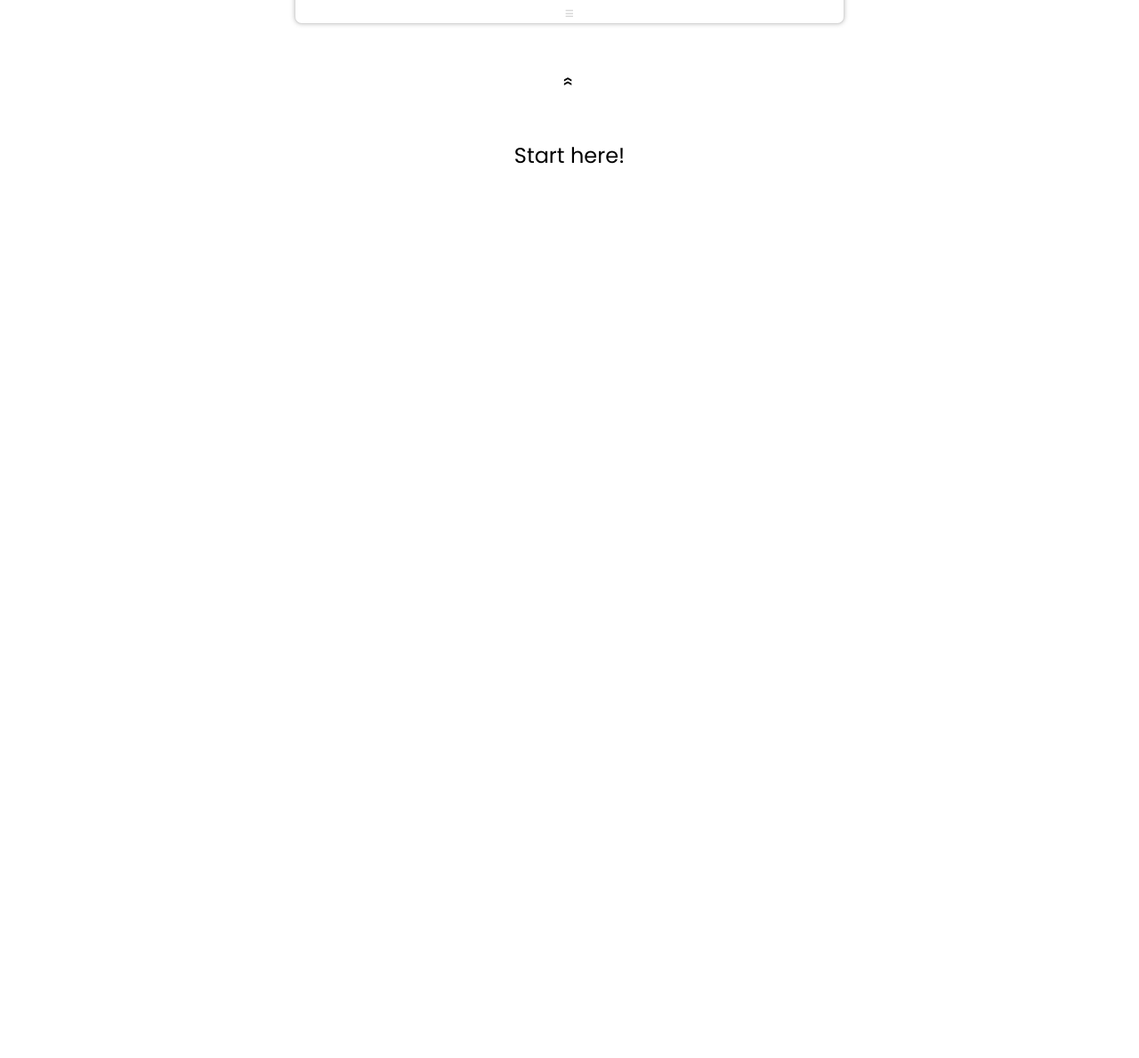
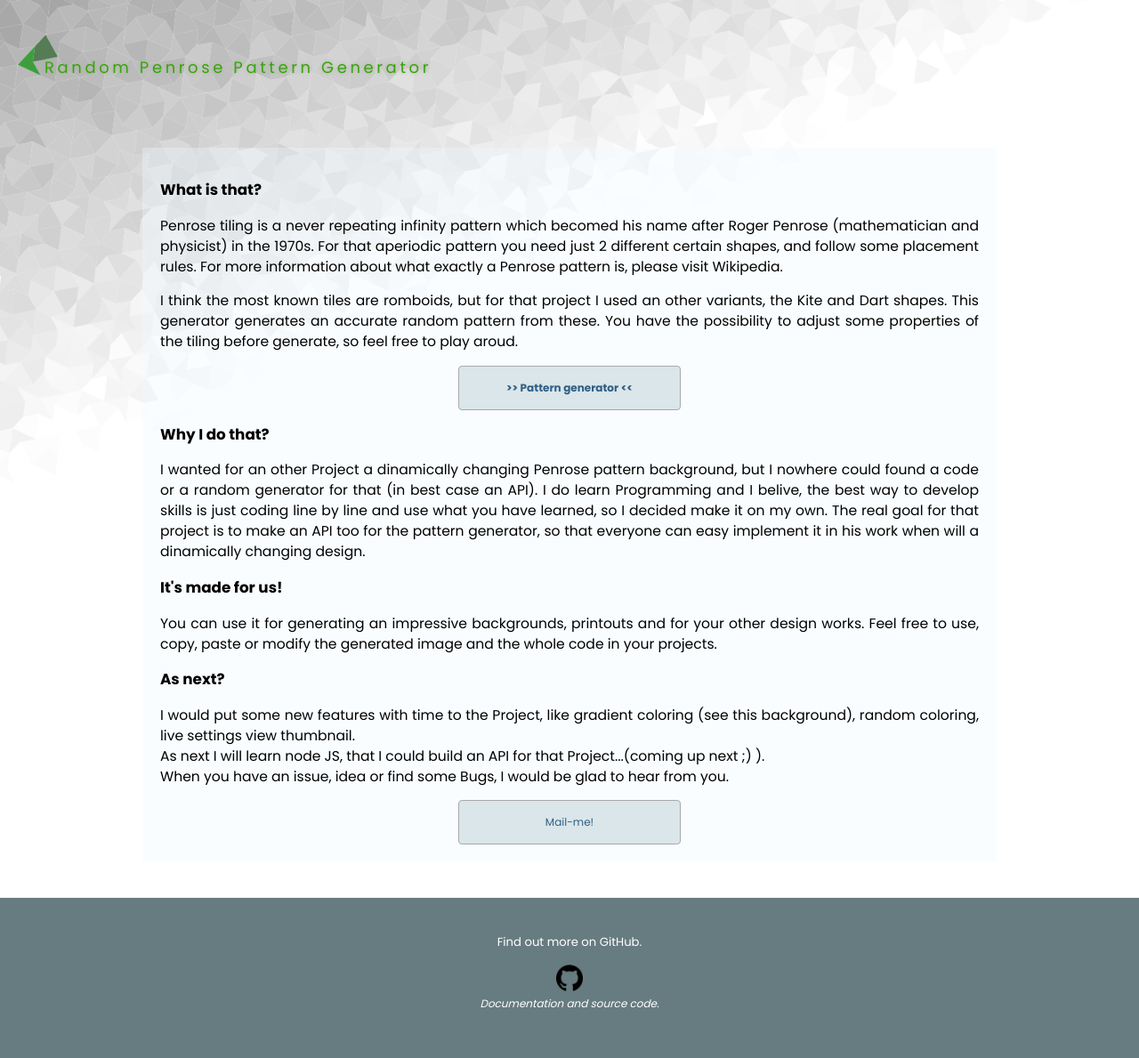
Before and after one commit to btcreator/PenroseTiles, a plain HTML site: page index.html in a window 1280 px wide. Shown: the whole page at 89% size. Before the commit the page ends 800 px from the top, so only its background shows below. Drawn offline with Linux system fonts and the light colour scheme.

Commit message:
Startsite done, small changes made. next - reconstruct to modules/refactoringn

```diff
--- a/general.css
+++ b/general.css
@@ -2,172 +2,86 @@
 
 * {
     box-sizing: border-box;
-    font-family: 'Copperplate Gothic', 'Poppins', sans-serif;
+    font-family: 'Poppins', sans-serif;
     font-size: 12px;
 }
 
 body {
     margin: 0;
-    overflow: hidden;
+    min-height: 100vh;
+    display: grid;
+    grid-template-rows: auto 1fr auto;
+    background: white url(img/bg.png) no-repeat;
+    background-size: 1240px;
 }
 
-/*********************************************************************** Floating Menu Bar*/
-.floating-menu {
-    position: fixed;
-    top: -130px;
-    left: 0;
-    right: 0;
-    margin: 0 auto;
-    display: inline-block;
-    width: fit-content;
-    transition: 0.5s top;
-    z-index: 10;
+header {
+    padding: 50px;
 }
 
-.slide {
-    top: 0;
+h1 {
+    color: rgb(58, 163, 14);
+    font-size: 1.5em;
+    font-weight: 400;
+    letter-spacing: 0.2em;
+    text-shadow: 0 0 4px #a1b195;
 }
-/******************************************** Main Menu Control*/
-.main-menu {
-    background-color: white;
-    position: relative;
-    text-align: center;
-    width: fit-content;
-    margin: 0 auto;
-    padding: 10px 20px 0;
-    border: 1px solid rgb(216, 216, 216);
-    border-top: none;
-    border-radius: 0 0 8px 8px;
-    box-shadow: 0 0 5px rgba(97, 97, 97, 0.393);
+
+h2 {
+    font-size: 1.4em;
+}
+
+main {
+    width: 75%;
+    margin: 15px auto 40px;
+}
+
+section {
+    padding: 20px;
+    background-color: rgba(240, 248, 255, 0.337);
+}
+
+main p {
+    font-size: 1.3em;
+    text-align: justify;
 }
 
 .button {
-    border: 1px solid rgba(223, 223, 223, 0.436);
-    background-color: white;
-    padding: 30px;
-    transition: border 1s;
-    color: rgb(100, 159, 186);
+    width: 250px;
+    margin: 0 auto;
+    display: block;
+    padding: 15px;
+    border: 1px solid darkgrey;
+    border-radius: 4px;
+    background-color: rgba(69, 122, 132, 0.178);
+    text-decoration: none;
+    color: rgb(47, 95, 134);
+    text-align: center;
 }
 
 .button:hover {
-    border: 1px solid rgba(194, 194, 194, 0.606);
-    background: linear-gradient(11deg, rgba(207, 236, 255, 0.581) 0%, rgba(255, 255, 255, 0) 100%);
+    background-color: rgba(114, 156, 164, 0.178);
+    box-shadow: 0 2px 5px rgba(97, 97, 97, 0.393);
 }
 
-.generate-pattern {
-    background-color: rgba(227, 212, 203, 0.285);
-    color: rgb(73, 28, 28);
-    font-size: bold;
+.generator {
+    font-weight: bold;
 }
 
-.generate-pattern:hover {
-    background: linear-gradient(11deg, rgba(227, 212, 203, 0.581) 0%, rgba(255, 255, 255, 0) 100%);
+.mail {
+    font-weight: normal;
 }
 
-.download-link {
-    height: 45px;
-    display: flex;
-    justify-content: center;
-    align-items: center;
+footer {
+    width: 100%;
+    height: 180px;
+    padding-top: 40px;
+    background-color: rgb(103, 124, 128);
+    color: white;
+    text-align: center;
 }
 
-.download-link p {
-    margin: 0;
-    color: rgba(93, 94, 94, 0.646);
+footer div:first-child {
+    font-size: 1.1em;
+    margin-bottom: 15px;
 }
-
-.download-link a {
-    display: inline-block;
-    width: fit-content;
-    padding: 10px 15px;
-    border: 1px solid rgba(43, 83, 108, 0.516);
-    border-radius: 3px;
-    background-color: rgb(237, 237, 237);
-    text-decoration: none;
-    color: rgb(103, 104, 94);
-}
-
-.hamburger {
-    cursor: pointer;
-    margin: 0;
-    font-family: 'Times New Roman', Times, serif;
-    font-size: large;
-    font-weight: bold;
-    color: rgb(211, 211, 211);
-}
-
-.hamburger:hover {
-    color: black;
-}
-
-/******************************************** Submenu Menu Control*/
-.sub-menu {
-    background-color: white;
-    text-align: left;
-    width: fit-content;
-    margin: 0 auto;
-    margin-top: -10px;
-    padding: 10px;
-    padding-top: 20px;
-    border: 1px solid rgb(216, 216, 216);
-    border-top: none;
-    border-radius: 8px;
-    box-shadow: 0 0 5px rgba(97, 97, 97, 0.393);
-}
-
-.sub-item {
-    display: grid;
-    grid-template-columns: repeat(2, auto);
-    justify-items: center;
-}
-
-.sub-menu .inputs {
-    grid-column: 1 / 2;
-    padding: 0 40px;
-    width: fit-content;
-}
-
-.sub-menu input {
-    padding: 5px 0;
-    margin-top: 10px;
-    width: 180px;
-}
-
-.sub-menu label {
-    display: block;
-    margin-top: 15px;
-}
-
-.sub-menu img {
-    grid-column: 2 / 3;
-    margin: 10px;
-}
-
-input::-webkit-outer-spin-button,
-input::-webkit-inner-spin-button {
-    -webkit-appearance: none;
-    margin: 0;
-}
-
-input#color_kite,
-input#color_dart {
-    padding: 0;
-}
-.hidden {
-    display: none;
-}
-
-/******************************************** Start here*/
-.start {
-    text-align: center;
-    margin-top: 50px;
-}
-
-.start p {
-    font-size: x-large;
-}
-
-.start p:first-child {
-    display: inline-block;
-    transform: rotate(90deg);
-}
--- /dev/null
+++ b/generator.css
@@ -0,0 +1,180 @@
+@import url('https://fonts.googleapis.com/css2?family=Poppins:wght@100;400;700&display=swap');
+
+* {
+    box-sizing: border-box;
+    font-family: 'Copperplate Gothic', 'Poppins', sans-serif;
+    font-size: 12px;
+}
+
+body {
+    margin: 0;
+    overflow: hidden;
+}
+
+/*********************************************************************** Floating Menu Bar*/
+.floating-menu {
+    position: fixed;
+    top: -130px;
+    left: 0;
+    right: 0;
+    margin: 0 auto;
+    display: inline-block;
+    width: fit-content;
+    transition: 0.5s top;
+    z-index: 10;
+}
+
+.slide {
+    top: 0;
+}
+/******************************************** Main Menu Control*/
+.main-menu {
+    background-color: white;
+    position: relative;
+    text-align: center;
+    width: fit-content;
+    margin: 0 auto;
+    padding: 10px 20px 0;
+    border: 1px solid rgb(216, 216, 216);
+    border-top: none;
+    border-radius: 0 0 8px 8px;
+    box-shadow: 0 0 5px rgba(97, 97, 97, 0.393);
+}
+
+.button {
+    border: 1px solid rgba(223, 223, 223, 0.436);
+    background-color: white;
+    padding: 30px;
+    transition: border 1s;
+    color: rgb(100, 159, 186);
+}
+
+.button:hover {
+    border: 1px solid rgba(194, 194, 194, 0.606);
+    background: linear-gradient(11deg, rgba(207, 236, 255, 0.581) 0%, rgba(255, 255, 255, 0) 100%);
+}
+
+.generate-pattern {
+    background-color: rgba(227, 212, 203, 0.285);
+    color: rgb(73, 28, 28);
+    font-size: bold;
+}
+
+.generate-pattern:hover {
+    background: linear-gradient(11deg, rgba(227, 212, 203, 0.581) 0%, rgba(255, 255, 255, 0) 100%);
+}
+
+.download-link {
+    height: 45px;
+    display: flex;
+    justify-content: center;
+    align-items: center;
+}
+
+.download-link p {
+    margin: 0;
+    color: rgba(93, 94, 94, 0.646);
+}
+
+.download-link a {
+    display: inline-block;
+    width: fit-content;
+    padding: 10px 15px;
+    border: 1px solid rgba(43, 83, 108, 0.516);
+    border-radius: 3px;
+    background-color: rgb(237, 237, 237);
+    text-decoration: none;
+    color: rgb(103, 104, 94);
+}
+
+.hamburger {
+    cursor: pointer;
+    margin: 0;
+    font-family: 'Times New Roman', Times, serif;
+    font-size: large;
+    font-weight: bold;
+    color: rgb(211, 211, 211);
+}
+
+.hamburger:hover {
+    color: black;
+}
+
+/******************************************** Submenu Menu Control*/
+.sub-menu {
+    background-color: white;
+    text-align: left;
+    width: fit-content;
+    margin: 0 auto;
+    margin-top: -10px;
+    padding: 10px;
+    padding-top: 20px;
+    border: 1px solid rgb(216, 216, 216);
+    border-top: none;
+    border-radius: 8px;
+    box-shadow: 0 0 5px rgba(97, 97, 97, 0.393);
+}
+
+.sub-item {
+    display: grid;
+    grid-template-columns: repeat(2, auto);
+    justify-items: center;
+}
+
+.sub-menu .inputs {
+    grid-column: 1 / 2;
+    padding: 0 40px;
+    width: fit-content;
+}
+
+.sub-menu input {
+    padding: 5px 0;
+    margin-top: 10px;
+    width: 180px;
+}
+
+.sub-menu label {
+    display: block;
+    margin-top: 15px;
+}
+
+.sub-menu img {
+    grid-column: 2 / 3;
+    margin: 10px;
+}
+
+input::-webkit-outer-spin-button,
+input::-webkit-inner-spin-button {
+    -webkit-appearance: none;
+    margin: 0;
+}
+
+input#color_kite,
+input#color_dart {
+    padding: 0;
+}
+
+.notes {
+    width: 200px;
+    font-family: 'Poppins', Helvetica, sans-serif;
+    color: rgb(151, 151, 151);
+}
+
+.hidden {
+    display: none;
+}
+
+/******************************************** Start here*/
+.start {
+    text-align: center;
+    margin-top: 50px;
+}
+
+.start p {
+    font-size: x-large;
+}
+
+.start p:first-child {
+    display: inline-block;
+    transform: rotate(90deg);
+}
--- a/index.html
+++ b/index.html
@@ -3,121 +3,67 @@
     <head>
         <meta charset="utf-8" />
         <link rel="stylesheet" href="general.css" />
-        <script src="penrose.js" defer></script>
-        <title>Penrose Pattern Generator</title>
+        <title>Random Penrose Pattern Generator</title>
     </head>
     <body>
-        <div class="floating-menu">
-            <div class="main-menu">
-                <div class="settings-buttons">
-                    <input class="button" type="button" value="Dimension" data-type="dimension" />
+        <header>
+            <div class="logo">
+                <h1>Random Penrose Pattern Generator</h1>
+            </div>
+        </header>
+        <main>
+            <section>
+                <h2>What is that?</h2>
+                <p>
+                    Penrose tiling is a never repeating infinity pattern which becomed his name
+                    after Roger Penrose (mathematician and physicist) in the 1970s. For that
+                    aperiodic pattern you need just 2 different certain shapes, and follow some
+                    placement rules. For more information about what exactly a Penrose pattern is,
+                    please visit Wikipedia.
+                </p>
+                <p>
+                    I think the most known tiles are romboids, but for that project I used an other
+                    variants, the Kite and Dart shapes. This generator generates an accurate random
+                    pattern from these. You have the possibility to adjust some properties of the
+                    tiling before generate, so feel free to play aroud.
+                </p>
+                <a class="generator button" href="generator.html">>> Pattern generator <<</a>
+                <h2>Why I do that?</h2>
+                <p>
+                    I wanted for an other Project a dinamically changing Penrose pattern background,
+                    but I nowhere could found a code or a random generator for that (in best case an
+                    API). I do learn Programming and I belive, the best way to develop skills is
+                    just coding line by line and use what you have learned, so I decided make it on
+                    my own. The real goal for that project is to make an API too for the pattern
+                    generator, so that everyone can easy implement it in his work when will a
+                    dinamically changing design.
+                </p>
 
-                    <input class="button" type="button" value="Colors" data-type="color" />
+                <h2>It's made for us!</h2>
+                <p>
+                    You can use it for generating an impressive backgrounds, printouts and for your
+                    other design works. Feel free to use, copy, paste or modify the generated image
+                    and the whole code in your projects.
+                </p>
 
-                    <input class="button" type="button" value="Density" data-type="density" />
-
-                    <input class="button" type="button" value="Rotation" data-type="rotation" />
-
-                    <button class="generate-pattern button" type="submit" form="settings">
-                        Generate
-                    </button>
-                </div>
-                <div class="download-link">
-                    <p>Download link would be available after generating a pattern.</p>
-                </div>
-                <div class="hamburger">&equiv;</div>
-            </div>
-            <form class="hidden sub-menu" id="settings">
-                <div class="hidden dimension sub-item">
-                    <div class="inputs">
-                        <label class="hidden" for="width" form="settings">Width</label>
-                        <input
-                            id="width"
-                            type="number"
-                            name="width"
-                            form="settings"
-                            placeholder="Width"
-                        /><br />
-                        <label class="hidden" for="height" form="settings">Height</label>
-                        <input
-                            id="height"
-                            type="number"
-                            name="height"
-                            form="settings"
-                            placeholder="height"
-                        />
-
-                        <p>Default: <br />Window size (viewport)</p>
-                    </div>
-
-                    <img src="img/dimension.png" alt="Showing dimension width and height" />
-                </div>
-
-                <div class="hidden color sub-item">
-                    <div class="inputs">
-                        <label for="color_kite" form="settings">Kite color</label>
-                        <input
-                            id="color_kite"
-                            type="color"
-                            name="color_one"
-                            form="settings"
-                            value="#9a722F"
-                        /><br />
-                        <label for="color_dart" form="settings">Dart color</label>
-                        <input
-                            id="color_dart"
-                            type="color"
-                            name="color_two"
-                            form="settings"
-                            value="#00b9ad"
-                        />
-                    </div>
-
-                    <img src="img/kiteDartColor.png" alt="Color of Kite and Dart" />
-                </div>
-
-                <div class="hidden density sub-item">
-                    <div class="inputs">
-                        <label class="hidden" for="density" form="settings">Density</label>
-                        <input
-                            id="density"
-                            type="range"
-                            name="density"
-                            min="5"
-                            max="150"
-                            value="20"
-                            form="settings"
-                        />
-                        <div class="range-display">20</div>
-                    </div>
-
-                    <img src="img/density.png" alt="Showing change in density" />
-                </div>
-
-                <div class="hidden rotation sub-item">
-                    <div class="inputs">
-                        <label for="rotation" form="settings">Rotation</label>
-                        <input
-                            id="rotation"
-                            type="range"
-                            name="rotation"
-                            min="0"
-                            max="359"
-                            value="25"
-                            form="settings"
-                        />
-                        <div class="range-display">25 deg</div>
-                    </div>
-
-                    <img src="img/rotation.png" alt="Color of Kite and Dart" />
-                </div>
-            </form>
-        </div>
-        <div class="penrose-pattern-container">
-            <div class="start">
-                <p>&laquo;</p>
-                <p>Start here!</p>
-            </div>
-        </div>
+                <h2>As next?</h2>
+                <p>
+                    I would put some new features with time to the Project, like gradient coloring
+                    (see this background), random coloring, live settings view thumbnail. <br />
+                    As next I will learn node JS, that I could build an API for that
+                    Project...(coming up next ;) ). <br />
+                    When you have an issue, idea or find some Bugs, I would be glad to hear from
+                    you.
+                </p>
+                <a class="mail button" href="mailto:btcreator@gmx.de">Mail-me!</a>
+            </section>
+        </main>
+        <footer>
+            <div>Find out more on GitHub.</div>
+            <a href="https:\\www.github.com\btcreator"
+                ><img src="img/github-logo.png" alt="github logo" width="30px" height="30px"
+            /></a>
+            <div><i> Documentation and source code.</i></div>
+        </footer>
     </body>
 </html>
```
Also changed, not shown: generator.html (added, +115 -0 lines), img/2022-08-19 19_18_42-Penrose Pattern Generator.png (deleted), img/bg.png (added), img/bg1.png (added), img/dart.png (deleted), img/github-logo.png (added), img/logo.png (added), img/logo_white.png (added).
